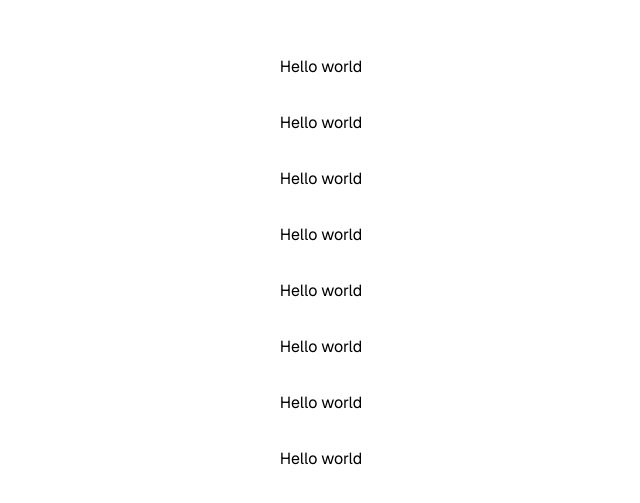
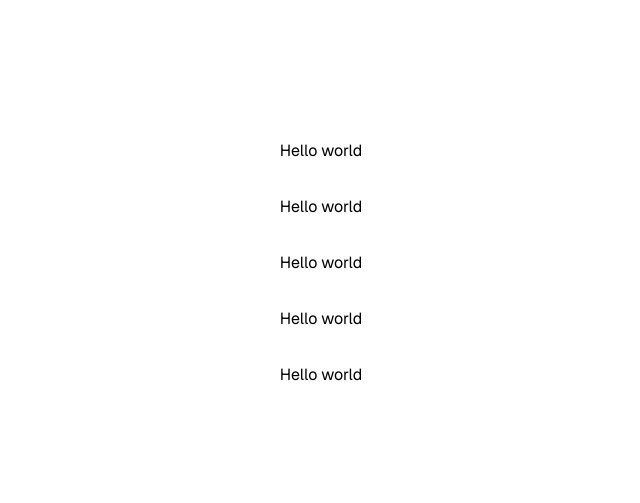
Before and after one commit to NabilRaiyan/Watch_Shop, a Next.js app in the folder watch-shop/: page / in a window 1280 px wide. Shown: the part 137-640 px from the top of the page, without its empty margins (319-959 px from the left). Built offline with nearby package versions, Linux system fonts and the light colour scheme.

Commit message:
creating project

```diff
--- a/watch-shop/app/page.tsx
+++ b/watch-shop/app/page.tsx
@@ -10,9 +10,7 @@ export default function Home() {
         <h1>Hello world</h1>
         <h1>Hello world</h1>
         <h1>Hello world</h1>
-        <h1>Hello world</h1>
-        <h1>Hello world</h1>
-        <h1>Hello world</h1>
+
 
       </main>
 
```
